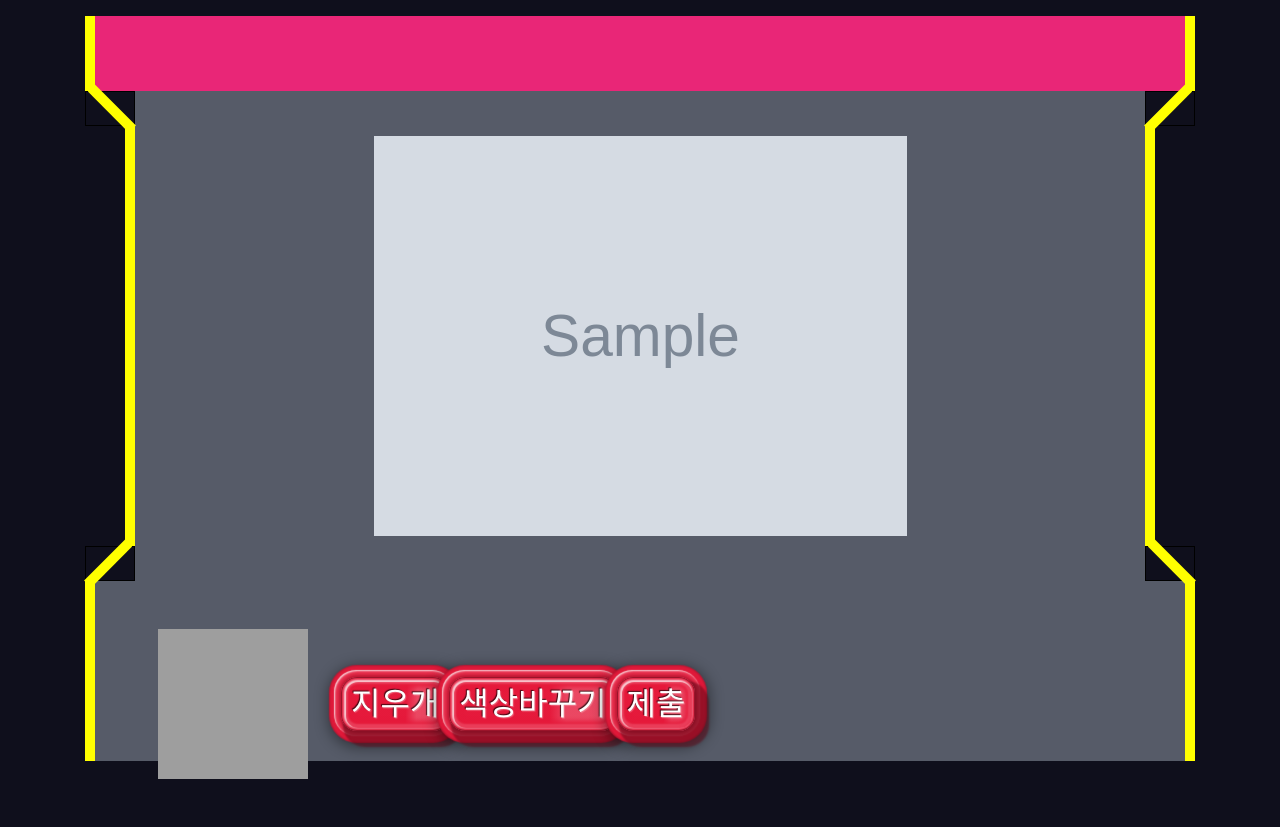
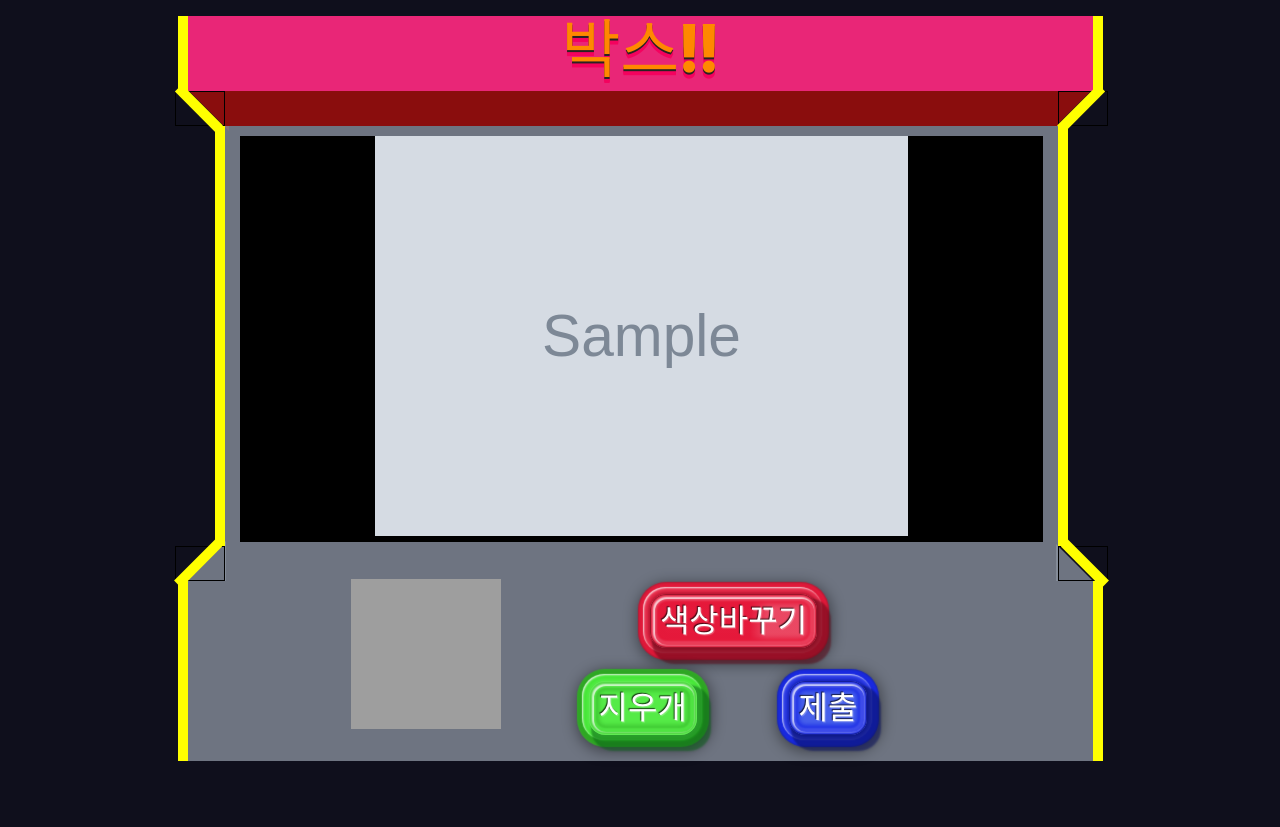
Before and after one commit to ParkNuri/lebelling, a Django app: page /boxing/non_tag/ in a window 1280 px wide. Shown: the part 56-883 px from the top of the page. Run offline with Django 3.2, Linux system fonts and the light colour scheme; tables that the repository leaves empty hold one stand-in row (values such as "Sample post"); grey boxes marked "Sample" are stand-in pictures; some libraries are stand-ins or nearby versions; some web fonts are replaced; grey boxes are pictures that could not be loaded.

Commit message:
박싱 화면 뷰

```diff
--- a/web_leb/boxing/templates/boxing/nontag.html
+++ b/web_leb/boxing/templates/boxing/nontag.html
@@ -34,7 +34,7 @@
       @import "compass/css3";
 
 /*I just made this background and wanted to save it here*/
-button {
+#selcolor {
   outline: none;
   font-family: "helvetica neue" sans-serif;
   font-size: 2em;
@@ -42,7 +42,6 @@ button {
   text-shadow: -1px -1px 1px hsla(350, 0%, 0%, 0.7),
     1px 1px 1px hsla(350, 0%, 100%, 0.3);
   display: block;
-  margin: 3em auto;
   padding: 3px 10px 3px 10px;
   cursor: pointer;
   background-color: hsla(350, 80%, 10%, 1);
@@ -69,9 +68,9 @@ button {
     1px 3px 14px 14px hsla(350, 80%, 0%, 0.4);
 }
 
-button:active {
+#selcolor:active {
   color: hsla(350, 0%, 85%, 1);
-  padding: 26px 34px 22px 38px;
+  padding: 3px 10px 3px 10px;
   background-image: linear-gradient(
     273deg,
     hsla(350, 80%, 50%, 1) 50%,
@@ -92,6 +91,172 @@ button:active {
     0px 0px 1px 12px hsla(350, 80%, 40%, 0.9),
     1px 3px 14px 14px hsla(350, 80%, 0%, 0.4);
 }
+#clearone {
+  outline: none;
+  font-family: "helvetica neue" sans-serif;
+  font-size: 2em;
+  color: hsla(350, 0%, 100%, 1);
+  text-shadow: -1px -1px 1px hsla(350, 0%, 0%, 0.7),
+    1px 1px 1px hsla(350, 0%, 100%, 0.3);
+  display: block;
+  padding: 3px 10px 3px 10px;
+  cursor: pointer;
+  background-color: hsla(350, 80%, 10%, 1);
+  background-image: linear-gradient(
+    273deg,
+    rgb(85, 235, 71) 30%,
+    rgb(85, 235, 71) 40%
+  );
+  border: none;
+  border-radius: 16px;
+  box-shadow: inset 0px 0px 1px 1px rgba(100, 238, 87, 0.9),
+    inset 0px 0px 2px 3px rgba(62, 209, 48, 0.9),
+    inset 1px 1px 1px 4px hsla(130, 80%, 100%, 0.8),
+    inset 0px 0px 2px 7px rgb(85, 235, 71, 0.8),
+    inset 0px 0px 4px 10px rgba(60, 194, 48, 0.9),
+    8px 10px 2px 6px hsla(130, 80%, 20%, 0.55),
+    0px 0px 3px 2px rgb(85, 235, 71, 0.9),
+    0px 0px 2px 6px rgba(52, 230, 36, 0.9),
+    /*0px 0px 2px 3px hsla(350,80%,60%,0.9),*/ -1px -1px 1px 6px
+      hsla(130, 80%, 100%, 0.9),
+    /*0px 0px 2px 8px hsla(350,80%,60%,0.9),*/ 0px 0px 2px 11px
+    rgba(45, 167, 34, 0.9),
+    0px 0px 1px 12px rgba(52, 173, 41, 0.9),
+    1px 3px 14px 14px hsla(130, 80%, 0%, 0.4);
+}
+
+#clearone:active {
+  color: hsla(350, 0%, 85%, 1);
+  padding: 3px 10px 3px 10px;
+  background-image: linear-gradient(
+    273deg,
+    hsla(130, 80%, 50%, 1) 50%,
+    hsla(130, 80%, 55%, 1) 60%
+  );
+  box-shadow: inset 3px 4px 3px 2px hsla(130, 80%, 20%, 0.55),
+    inset 0px 0px 1px 1px hsla(130, 80%, 30%, 0.9),
+    inset -1px -1px 2px 3px hsla(130, 80%, 50%, 0.9),
+    inset -2px -2px 1px 3px hsla(130, 80%, 100%, 0.8),
+    inset 0px 0px 2px 7px hsla(130, 80%, 60%, 0.8),
+    inset 0px 0px 3px 10px hsla(130, 80%, 50%, 0.9),
+    0px 0px 3px 2px hsla(130, 80%, 40%, 0.9),
+    0px 0px 2px 6px hsla(130, 80%, 50%, 0.9),
+    /*0px 0px 2px 3px hsla(350,80%,60%,0.9),*/ -1px -1px 1px 6px
+      hsla(130, 80%, 100%, 0.9),
+    /*0px 0px 2px 8px hsla(350,80%,60%,0.9),*/ 0px 0px 2px 11px
+      hsla(130, 80%, 50%, 0.9),
+    0px 0px 1px 12px hsla(130, 80%, 40%, 0.9),
+    1px 3px 14px 14px hsla(130, 80%, 0%, 0.4);
+}
+#btnfinish {
+  outline: none;
+  font-family: "helvetica neue" sans-serif;
+  font-size: 2em;
+  color: hsla(350, 0%, 100%, 1);
+  text-shadow: -1px -1px 1px hsla(350, 0%, 0%, 0.7),
+    1px 1px 1px hsla(350, 0%, 100%, 0.3);
+  display: block;
+  padding: 3px 10px 3px 10px;
+  cursor: pointer;
+  background-color: hsla(350, 80%, 10%, 1);
+  background-image: linear-gradient(
+    273deg,
+    rgb(71, 96, 235) 30%,
+    rgb(71, 96, 235) 40%
+  );
+  border: none;
+  border-radius: 16px;
+  box-shadow: inset 0px 0px 1px 1px hsla(235, 80%, 30%, 0.9),
+    inset 0px 0px 2px 3px hsla(235, 80%, 50%, 0.9),
+    inset 1px 1px 1px 4px hsla(235, 80%, 100%, 0.8),
+    inset 0px 0px 2px 7px hsla(235, 80%, 60%, 0.8),
+    inset 0px 0px 4px 10px hsla(235, 80%, 50%, 0.9),
+    8px 10px 2px 6px hsla(235, 80%, 20%, 0.55),
+    0px 0px 3px 2px hsla(235, 80%, 40%, 0.9),
+    0px 0px 2px 6px hsla(235, 80%, 50%, 0.9),
+    /*0px 0px 2px 3px hsla(350,80%,60%,0.9),*/ -1px -1px 1px 6px
+      hsla(235, 80%, 100%, 0.9),
+    /*0px 0px 2px 8px hsla(350,80%,60%,0.9),*/ 0px 0px 2px 11px
+      hsla(235, 80%, 50%, 0.9),
+    0px 0px 1px 12px hsla(235, 80%, 40%, 0.9),
+    1px 3px 14px 14px hsla(235, 80%, 0%, 0.4);
+}
+
+#btnfinish:active {
+  color: hsla(350, 0%, 85%, 1);
+  padding: 3px 10px 3px 10px;
+  background-image: linear-gradient(
+    273deg,
+    hsla(235, 80%, 50%, 1) 50%,
+    hsla(235, 80%, 55%, 1) 60%
+  );
+  box-shadow: inset 3px 4px 3px 2px hsla(235, 80%, 20%, 0.55),
+    inset 0px 0px 1px 1px hsla(235, 80%, 30%, 0.9),
+    inset -1px -1px 2px 3px hsla(235, 80%, 50%, 0.9),
+    inset -2px -2px 1px 3px hsla(235, 80%, 100%, 0.8),
+    inset 0px 0px 2px 7px hsla(235, 80%, 60%, 0.8),
+    inset 0px 0px 3px 10px hsla(235, 80%, 50%, 0.9),
+    0px 0px 3px 2px hsla(235, 80%, 40%, 0.9),
+    0px 0px 2px 6px hsla(235, 80%, 50%, 0.9),
+    /*0px 0px 2px 3px hsla(350,80%,60%,0.9),*/ -1px -1px 1px 6px
+      hsla(235, 80%, 100%, 0.9),
+    /*0px 0px 2px 8px hsla(350,80%,60%,0.9),*/ 0px 0px 2px 11px
+      hsla(235, 80%, 50%, 0.9),
+    0px 0px 1px 12px hsla(235, 80%, 40%, 0.9),
+    1px 3px 14px 14px hsla(235, 80%, 0%, 0.4);
+}
+
+@import url(http://fonts.googleapis.com/css?family=Archivo+Narrow:700);
+/*Thick font*/
+@import url(http://fonts.googleapis.com/css?family=Shadows+Into+Light+Two);
+/*Script font*/
+@import url(http://fonts.googleapis.com/css?family=Source+Sans+Pro:300,300italic);
+/*Reading font*/
+
+
+.top-left-triangle {
+  width: 0;
+  height: 0;
+  border-top: 39px solid #8a0d0d;
+  border-right: 39px solid transparent;
+  position: relative;
+  bottom: 673px;
+  left: 985px;
+  z-index: -1;
+}
+
+.top-right-triangle {
+  width: 0;
+  height: 0;
+  border-top: 40px solid #8a0d0d;
+  border-left: 40px solid transparent;
+  position: relative;
+  bottom: 670px;
+  left: 80px;
+  z-index: -1;
+}
+
+.bottom-left-triangle {
+  width: 0;
+  height: 0;
+  border-right: 37px solid transparent;
+  border-bottom: 37px solid #8c94a0c4;
+  position: relative;
+  bottom: 217px;
+  left: 907px;
+  z-index: -1;
+}
+
+.bottom-right-triangle {
+  width: 0;
+  height: 0;
+  border-bottom: 40px solid #8c94a0c4;
+  border-left: 40px solid transparent;
+  position: relative;
+  bottom: 220px;
+  z-index: -1;
+}
+
 
 
   </style>
@@ -102,71 +267,69 @@ button:active {
   <div style="display: inline-block;"> -->
 <div class="container" style="text-align: center;">
       <div class="row">
-            <div class="col-sm" style="height: 75px; margin: auto; background-color: rgb(233, 38, 119); border-left: 10px solid yellow; border-right: 10px solid yellow;"></div>
+            <div class="col-sm-10" style="height: 75px; margin: auto; background-color: rgb(233, 38, 119); border-left: 10px solid yellow; border-right: 10px solid yellow;">
+                  <h1 class="retro" style="margin-top: 5px;">박스!!</h1>
+            </div>
       </div>
-      <div class="row" >
-            <div style="border: 1px solid #000; width:50px; height:35px;">
-                  <div class="hr" style="border-top:10px solid yellow; height:55px; margin-left:-10px; position: relative; top: 5px; right: 9px; z-index: 1;"></div>
+      <div class="row">
+            <div style="border: 1px solid #000; width:50px; height:35px; margin-left: 90px;">
+                  <div class="hr" style="border-top:10px solid yellow; height:55px; margin-left:-10px; position: relative; top: 5px; right: 12px; z-index: 1;"></div>
             </div>
-            <div class="col-sm" style="height: 35px; background-color: #8c94a093; width: 980px;"></div>
+            <div class="col-sm-9" style="height: 35px; background-color: #8a0d0d; width: 980px;"></div>
             <div style="border: 1px solid #000; width:50px; height:35px;">
                   <div class="hr2" style="border-top:10px solid yellow; height:55px; margin-left:-10px; position: relative; top: 5px; left: 19px; z-index: 1;"></div>
             </div>
       </div>
       <div class="row">
-            <div class="col-50"  style="height: 420px; background-color: #0f0f1c; width: 50px; border-right: 10px solid yellow;"></div>
-            <div class="col-sm" style="text-align: center;height: 420px;  background-color: #8c94a093; padding-top: 10px; padding-bottom: 10px; width: 980px;">
-                  <canvas id="canvas" width="600" height="400">
-                        이 브라우저는 캔버스를 지원하지 않습니다.
-                  </canvas>
+            <div class="col-50"  style="margin-left: 90px; height: 420px; background-color: #0f0f1c; width: 50px; border-right: 10px solid yellow;"></div>
+            <div class="col-sm-9" style="text-align: center; height: 420px;  background-color: #8c94a0c4; padding-top: 10px; padding-bottom: 10px; width: 980px;">
+                  <div style="background-color: black;">
+                        <canvas id="canvas" width="600" height="400">
+                              이 브라우저는 캔버스를 지원하지 않습니다.
+                        </canvas>
+                  </div>
             </div>
             <div class="col-50"  style="height: 420px; background-color: #0f0f1c; width: 50px; border-left: 10px solid yellow;"></div>
       </div>
-      <div class="row" >
-            <div style="border: 1px solid #000; width:50px; height:35px;">
+      <div class="row">
+            <div style="margin-left: 90px; border: 1px solid #000; width:50px; height:35px;">
                   <div class="hr2" style="border-top:10px solid yellow; height:55px; margin-left:-10px; position: relative; top: 5px; left: 19px; z-index: 1;"></div>
             </div>
-            <div class="col-sm" style="height: 35px; background-color: #8c94a093; width: 980px;"></div>
+            <div class="col-sm-9" style="height: 35px; background-color: #8c94a0c4; width: 980px;"></div>
             <div style="border: 1px solid #000; width:50px; height:35px;">
                   <div class="hr" style="border-top:10px solid yellow; height:55px; margin-left:-10px; position: relative; top: 5px; right: 9px; z-index: 1;"></div>
             </div>
       </div>
       <div class="row">
-            <div class="col-sm row" style="height: 180px; margin: auto; background-color: #8c94a093; border-left: 10px solid yellow; border-right: 10px solid yellow;">
+            <div class="col-sm-10 row" style="height: 180px; margin: auto; background-color: #8c94a0c4; border-left: 10px solid yellow; border-right: 10px solid yellow;">
                   <div>
-                        <img src="{% static 'boxing/joystick.png' %}" alt="" width="150px" height="150px">
+                        <img src="{% static 'boxing/joystick.png' %}" alt="" width="150px" height="150px" style="position: relative; bottom: 50px; left: 100px;">
                   </div>
-                  <div class="row">
-                        <button>지우개</button>
-                        <button>색상바꾸기</button>
-                        <button>제출</button>
+                  <div>
+                        <div class="row" style="width: 600px; height: 80px;">
+                              <button style="margin: auto;" id="selcolor">색상바꾸기</button>
+                        </div>
+                        <div class="row" style="width: 600px; margin-top: 20px;">
+                              <div class="col-sm-4" style="margin-left: 140px;">
+                                    <button id="clearone">지우개</button>
+                              </div>
+                              <div class="col-sm-4">
+                                    <form action="" method="POST" id="submit">
+                                          {% csrf_token %}
+                                          <input id="btnfinish" type="submit" value="제출"/>
+                                    </form>
+                              </div>
+                        </div>
                   </div>
             </div>
       </div>
 </div>
-    <!-- <div style="float: right; width: 250px; height: 400px; margin-left: 40px;">
-      <div class="row" style="width: 300px;">
-            <label for="selcolor">색상 : </label>
-            <select id="selcolor" style="width: 50%; height: 50px; margin-top: 50px;">
-            <option value="rgba(255,255,0,0.6)">노랑</option>
-            <option value="rgba(255,0,0,0.3)">빨강</option>
-            <option value="rgb(0,255,0)">초록</option>
-            <option value="rgba(0,0,255,0.5)">파랑</option>
-            </select>
-      </div>
-      <div  style="width: 80%; display: inline-block; margin-top: 90px;">
-            <div style="width: 50px; height: 80px; border-left: 8px solid rgb(251, 255, 197); border-bottom: 8px solid rgb(251, 255, 197); background-color: rgb(238, 245, 142); float: left;border-radius: 30px 0px 0px 30px;"></div>
-            <div style=" float: left; border-bottom: 8px solid #d3d3d3;"><input class="msg" type="button" id="clearone" value="지우개" style="width: auto; height: 72px; font-size: 40pt;"/></div>
-      </div>
-      <div>
-        <form action="" method="POST" id="submit">
-            {% csrf_token %}
-            <input class="msg" id="btnfinish" type="submit" value="제출!" style="width: 80%; height: 80px; font-size: 40pt; margin-top: 90px;">
-        </form>
-      </div>
-  </div>
-</div> -->
-
+<div class="row">
+      <div class="top-left-triangle"></div>
+      <div class="top-right-triangle"></div>
+      <div class="bottom-left-triangle"></div>
+      <div class="bottom-right-triangle"></div>
+</div>
 <script>
 
   var canvas;
@@ -178,6 +341,7 @@ button:active {
   var drawing;                // 그리고 있는 중인가
   var moving = -1;              // 이동중인 도형 첨자
   var arrPosition = new Array();
+  var colorList = new Array("rgba(255,255,0,0.5)","rgba(255,0,0,0.3)","rgba(0,255,0,0.3)","rgba(0,0,255,0.4)");
   // 사각형 생성자
   function Rectangle(sx, sy, ex, ey, color) {
         this.sx = sx;
@@ -294,17 +458,9 @@ button:active {
 
 
   var selcolor = document.getElementById("selcolor");
-  selcolor.onchange = function(e) {
-        color = selcolor.value;
+  selcolor.onclick = function(e){
+      color = randomItem(colorList)
   }
-
-
-
-  // var btnclear = document.getElementById("clear");
-  // btnclear.onclick = function(e) {
-  //       ctx.clearRect(0, 0, canvas.width, canvas.height);
-  //       arRectangle.length = 0;
-  // }
 
   var btnclearone = document.getElementById("clearone");
 
@@ -314,7 +470,6 @@ button:active {
         arrPosition.pop();
         ctx.clearRect(0, 0, canvas.width, canvas.height);
         drawRects();
-        document.querySelector("#Plist").lastChild.remove()
 
   }
 
@@ -328,6 +483,9 @@ button:active {
 
   }
 
+  function randomItem(a) {
+        return a[Math.floor(Math.random()*a.length)];
+  }
 
 
   function canvasX(clientX) {
--- a/web_leb/boxing/templates/boxing/tag.html
+++ b/web_leb/boxing/templates/boxing/tag.html
@@ -43,7 +43,7 @@
           {% for tag in taglist %}
             <tr>
               <td class="tag">{{ tag.name }}</td>
-              <td class="colorxy" id="{{tag}}"></td>
+              <td class="colorxy" id="{{tag.name}}"></td>
             </tr>
           {% endfor %}
         </tbody>
```
